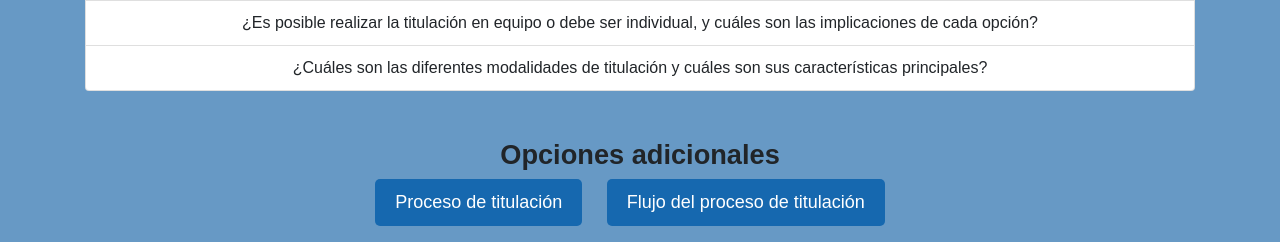
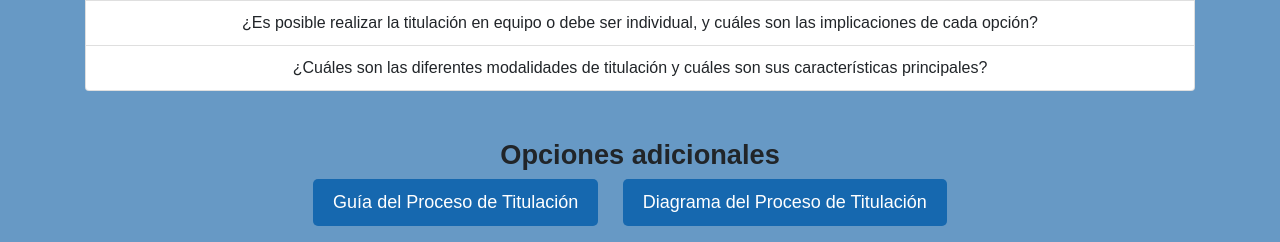
Before and after one commit to Jordy0101/Chatbot_UNL, a Flask app: page / in a window 1280 px wide. Shown: the part 916-1158 px from the top of the page. Run offline with Flask 3, Linux system fonts and the light colour scheme; some libraries are stand-ins or nearby versions.

Commit message:
Ajuste nombre de botones

```diff
--- a/templates/index.html
+++ b/templates/index.html
@@ -43,9 +43,9 @@
 
         <div class="flujo-container text-center">
             <h3 class="mt-4" style="font-weight: bold; font-size: 1.7em;">Opciones adicionales</h3>
-            <button class="btn btn-info mb-3" onclick="mostrarFlujo()">Proceso de titulación</button>
+            <button class="btn btn-info mb-3" onclick="mostrarFlujo()">Guía del Proceso de Titulación</button>
             <!-- Botón para mostrar el diagrama -->
-            <button class="btn btn-info mb-3" onclick="mostrarDiagrama()">Flujo del proceso de titulación</button>
+            <button class="btn btn-info mb-3" onclick="mostrarDiagrama()">Diagrama del Proceso de Titulación</button>
 
             <!-- Imagen del diagrama que estará oculta por defecto -->
             <img id="diagramaTitulacion" src="/static/diagrama.jpg" alt="Diagrama del proceso de titulación"
```
